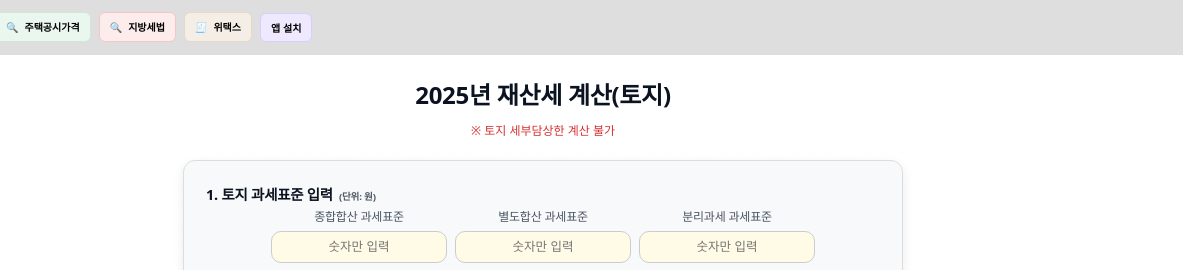
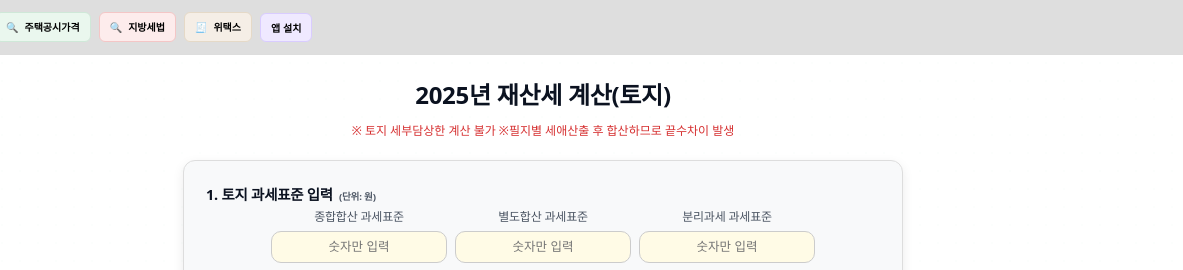
Before and after one commit to corny04100-design/property2025_land, a plain HTML site: page docs/index.html in a window 1280 px wide. Shown: the top 270 px of the page, 97-1280 px from the left. Drawn offline with Linux system fonts and the light colour scheme.

Commit message:
Update index.html

```diff
--- a/docs/index.html
+++ b/docs/index.html
@@ -182,7 +182,7 @@
     <!-- 큰 제목 -->
     <div class="page-title">2025년 재산세 계산(토지)</div>
     <!-- 빨간 안내문 -->
-    <p class="title-note">※ 토지 세부담상한 계산 불가</p>
+    <p class="title-note">※ 토지 세부담상한 계산 불가 ※필지별 세애산출 후 합산하므로 끝수차이 발생</p>
 
     <div class="grid">
       <!-- 입력 -->
```
